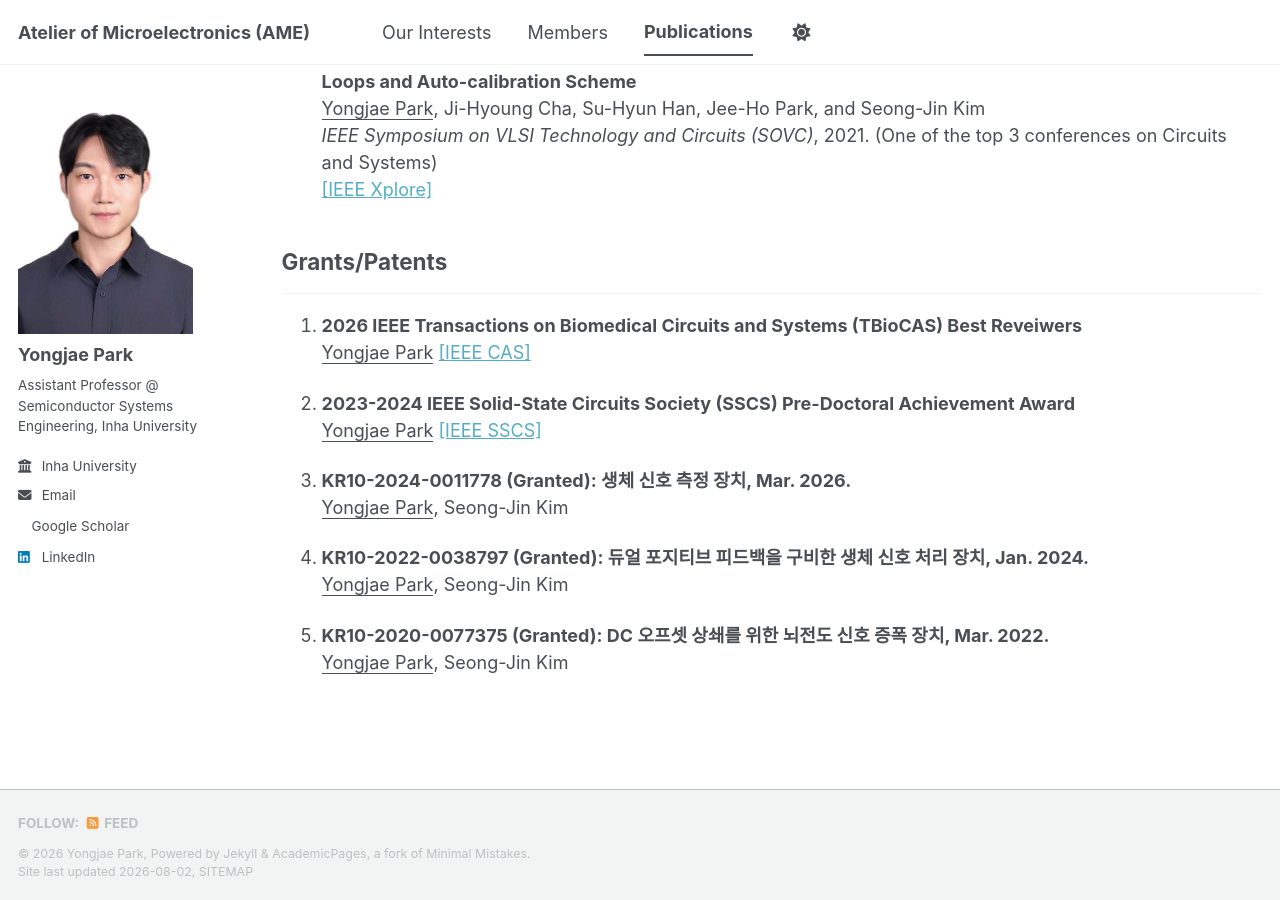
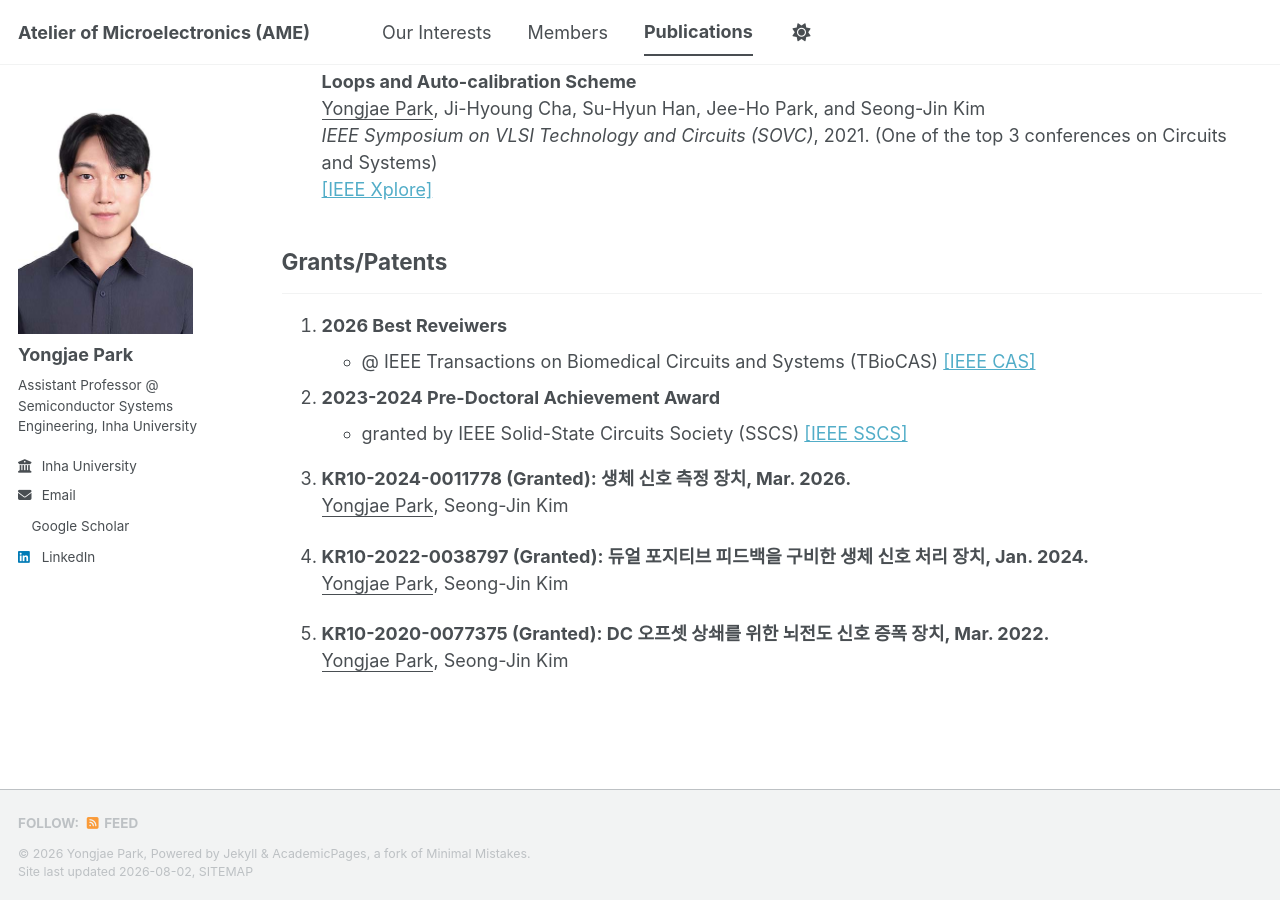
Before and after one commit to yong27park/AME.github.io, a Jekyll site: the page built from _pages/publications.md, in a window 1280 px wide and 900 px high, scrolled down 3454 px. Built offline with Jekyll 4.4.1, drawn with Linux system fonts in a browser that asks for light colours; a style sheet for code colours, icons or effects is not loaded.

Commit message:
Update publications.md

```diff
--- a/_pages/publications.md
+++ b/_pages/publications.md
@@ -105,11 +105,11 @@ author_profile: true
 
 ## Grants/Patents
 ---
-1. **2026 IEEE Transactions on Biomedical Circuits and Systems (TBioCAS) Best Reveiwers**<br>
-<u>Yongjae Park</u> [[IEEE CAS]](https://https://ieee-cas.org/post/news/ieee-cass-announces-2026-publications-best-associate-editor-and-best-reviewer-award)
+1. **2026 Best Reveiwers** <br>
+- @ IEEE Transactions on Biomedical Circuits and Systems (TBioCAS) [[IEEE CAS]](https://https://ieee-cas.org/post/news/ieee-cass-announces-2026-publications-best-associate-editor-and-best-reviewer-award)
 
-1. **2023-2024 IEEE Solid-State Circuits Society (SSCS) Pre-Doctoral Achievement Award**<br>
-<u>Yongjae Park</u> [[IEEE SSCS]](https://sscs.ieee.org/membership/awards/predoctoral-achievement-award/)
+1. **2023-2024 Pre-Doctoral Achievement Award** <br>
+- granted by IEEE Solid-State Circuits Society (SSCS) [[IEEE SSCS]](https://sscs.ieee.org/membership/awards/predoctoral-achievement-award/)
 
 1. **KR10-2024-0011778 (Granted): 생체 신호 측정 장치, Mar. 2026.** <br>
  <u>Yongjae Park</u>, Seong-Jin Kim
```
